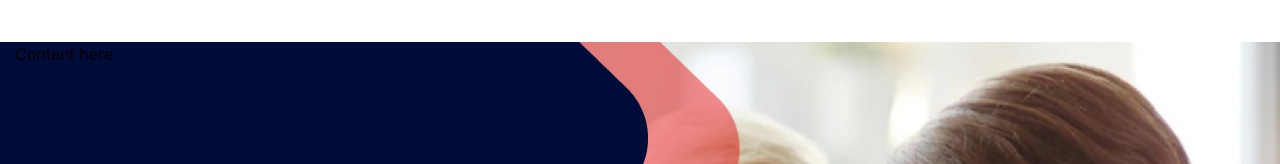
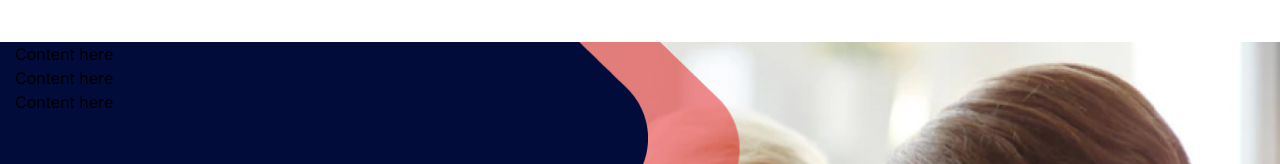
Before and after one commit to emon-webdev/Capital-Trust-Bank, a React (Create React App) app: page / in a window 1280 px wide. Shown: the part 151-315 px from the top of the page. Built offline with nearby package versions, Linux system fonts and the light colour scheme.

Commit message:
content change

```diff
--- a/src/Pages/Home/Banner.js
+++ b/src/Pages/Home/Banner.js
@@ -15,6 +15,8 @@ const Banner = () => {
     >
       <div className="container">
         <h2>Content here</h2>
+        <h2>Content here</h2>
+        <h2>Content here</h2>
       </div>
     </Box>
   );
```
